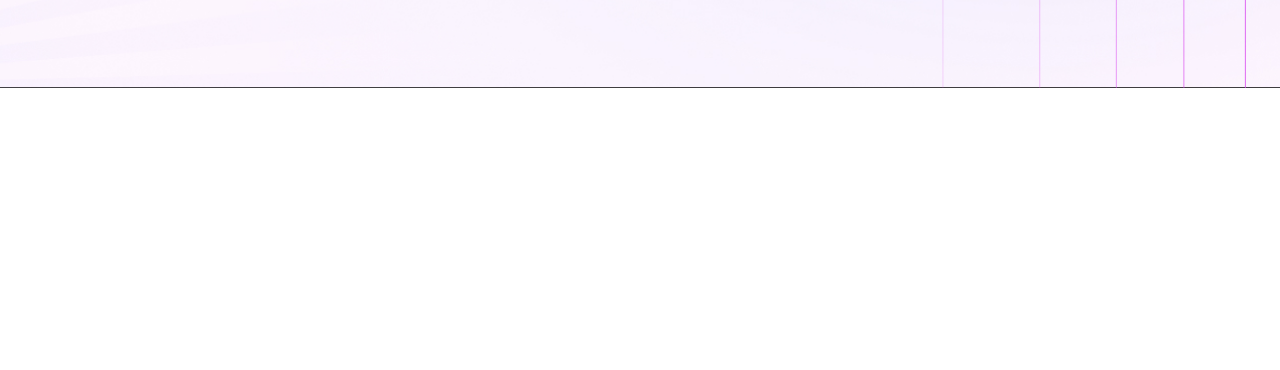
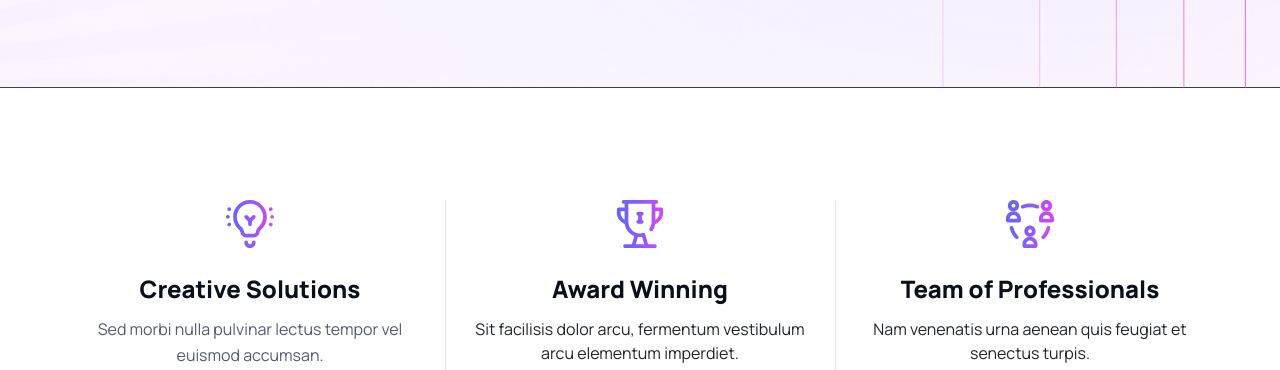
Before and after one commit to Bipllab-Roy/Digital-Agency, a plain HTML site: page index.html in a window 1280 px wide. Shown: the part 910-1280 px from the top of the page. Before the commit the page ends 998 px from the top, so only its background shows below. Drawn offline with nearby package versions, Linux system fonts and the light colour scheme.

Commit message:
feature section done

```diff
--- a/css/style.css
+++ b/css/style.css
@@ -172,6 +172,42 @@ h1{
    banner Section end
 =========================== */
 
+/* ===========================
+   Feature Section start
+=========================== */
+
+.feature_container{
+    display: flex;
+    justify-content: space-between;
+    padding-top: 112px;
+}
+.feature_container .text{
+    max-width: 336px;
+     text-align: center;
+
+}
+.feature_container p{
+    padding-top: 24px;
+    padding-bottom: 12px;
+    font-size: 24px;
+    line-height: 1.4;
+    font-weight:800;
+    color: var(--gray-900);
+}
+
+.feature_container .victor_text span{
+    font-size: 16px;
+    font-weight: 400;
+    line-height: 1.6;
+    color: var(--gray-700);
+}
+
+/* ===========================
+   Feature Section end
+=========================== */
+
+
+
 
 /* ################################
               Contact page start
--- a/index.html
+++ b/index.html
@@ -109,6 +109,52 @@
     banner section end
     ===================== -->
 
+     <!-- ====================
+    Feature section start
+    ===================== -->
+
+    <section>
+      <div class="container">
+        <div class="feature_container">
+          <div class="victor_text text">
+            <div class="victor">
+              <img src="./images/fearure1.svg" alt="image">
+            </div>
+            <p>Creative Solutions</p>
+            <span>Sed morbi nulla pulvinar lectus tempor vel euismod accumsan.</span>
+          </div>
+
+          <div class="divider">
+              <img src="./images/divider.svg" alt="">
+          </div>
+
+          <div class="award_text text">
+            <div class="award">
+              <img src="./images/award.svg" alt="">
+            </div>
+             <p>Award Winning</p>
+            <span>Sit facilisis dolor arcu, fermentum vestibulum arcu elementum imperdiet.</span>
+          </div>
+
+          <div class="divider">
+             <img src="./images/divider.svg" alt="">
+          </div>
+
+          <div class="team_text text">
+            <div class="team">
+              <img src="./images/team.svg" alt="">
+            </div>
+             <p>Team of Professionals</p>
+            <span>Nam venenatis urna aenean quis feugiat et senectus turpis.</span>
+          </div>
+        </div>
+      </div>
+    </section>
+
+     <!-- ====================
+    Feature section end
+    ===================== -->
+
 
 
     <script
```
Also changed, not shown: images/award.svg (added), images/divider.svg (added), images/fearure1.svg (added), images/team.svg (added).
